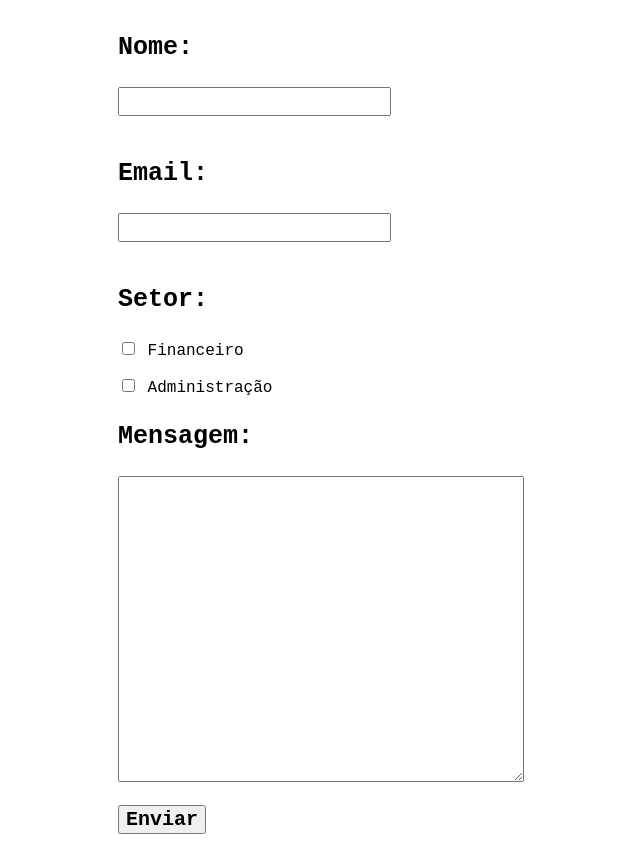
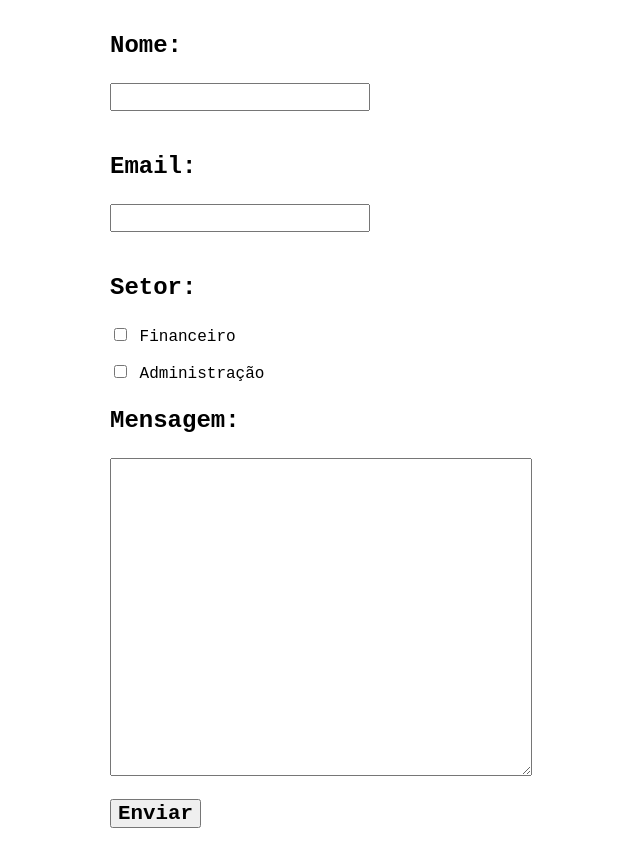
Before and after one commit to Thiaguim87/form, a Flask app: page / in a window 1280 px wide. Shown: the whole page, without its empty margins (319-959 px from the left). Run offline with Flask 3, Linux system fonts and the light colour scheme.

Commit message:
code v 1.2

```diff
--- a/static/styles/index.css
+++ b/static/styles/index.css
@@ -5,24 +5,26 @@
 }
 
 .name {
-    font-size: 25px;
+    font-size: 1.5em;
     font-weight: bold;
 
 }
 
 .text-input{
-    font-size: 20px;
+    font-family: 'Courier New', Courier, monospace;
+    font-size: 1.2em;
 
 }
 
 .textarea{
-    font-size: 20px;
-    width: 400px;
-    height: 300px;
+    font-family: 'Courier New', Courier, monospace;
+    font-size: 1.3em;
+    width: 20em;
+    height: 15em;
 }
 
 .btn{
     font-family: 'Courier New', Courier, monospace;
-    font-size: 20px;
+    font-size: 1.3em;
     font-weight: bold;
 }
--- a/templates/index.html
+++ b/templates/index.html
@@ -1,5 +1,5 @@
 <!DOCTYPE html>
-<html lang="en">
+<html lang="pt-br">
 <head>
     <meta charset="UTF-8">
     <meta http-equiv="X-UA-Compatible" content="IE=edge">
```
